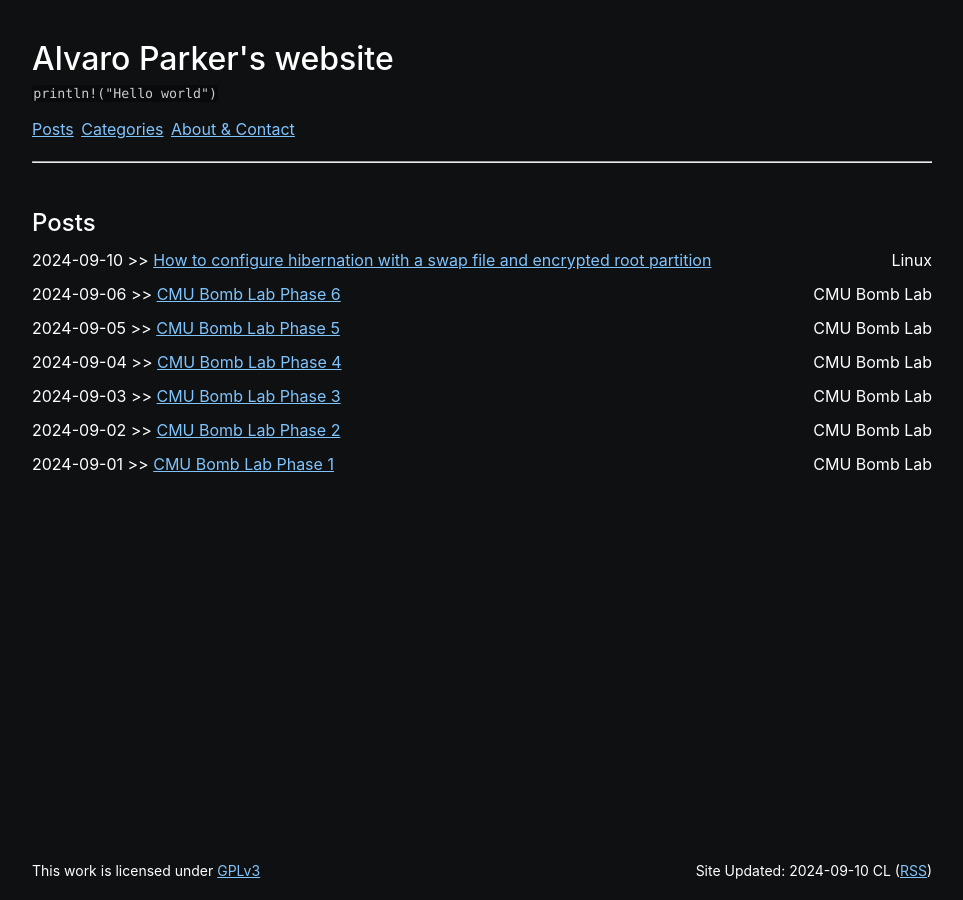
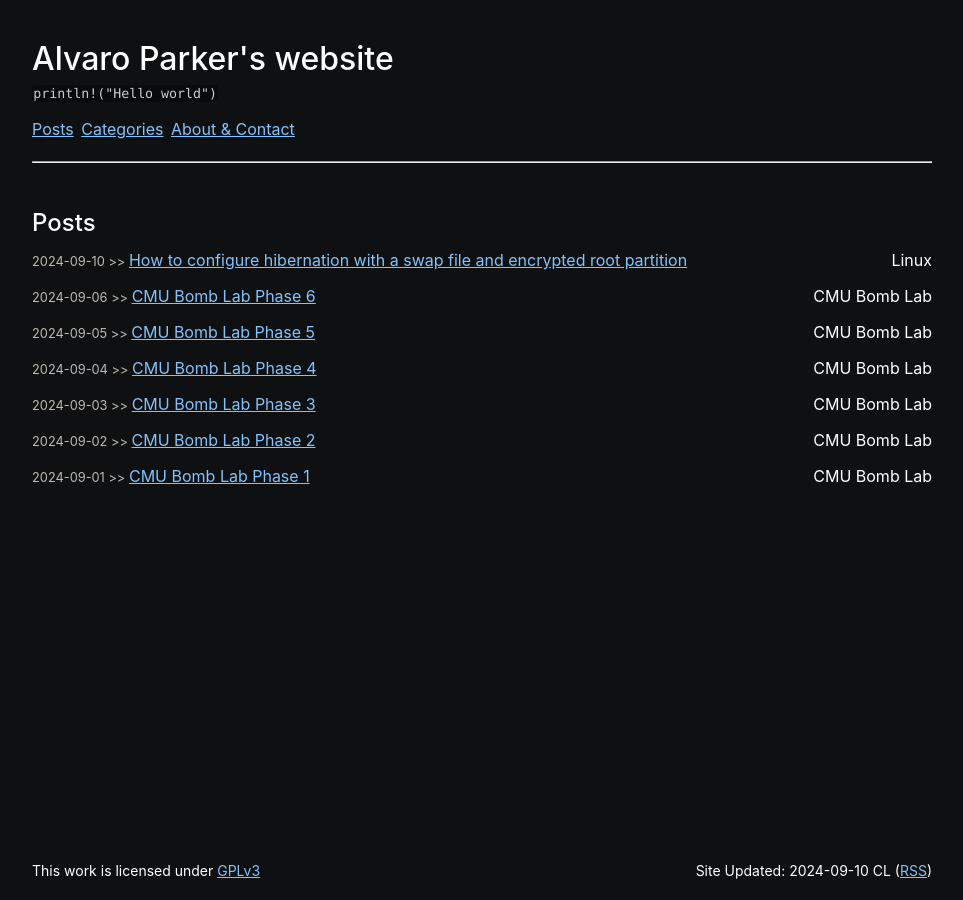
Before and after one commit to AlvaroParker/alvaroparker.github.io, a Jekyll site: the page built from posts/index.html, in a window 1280 px wide. Shown: the whole page, without its empty margins (158-1121 px from the left). Built offline with Jekyll 4.4.1, drawn with Linux system fonts in a browser that asks for light colours; the list of posts is cut into pages by our own code.

Commit message:
Better style

```diff
--- a/_sass/mobile.scss
+++ b/_sass/mobile.scss
@@ -1,11 +1,27 @@
 @media only screen and (max-width: 479px) {
-
   // Hide clutter elements on mobile
-  .mobile-hide{ display: none !important; }
+  .mobile-hide {
+    display: none !important;
+  }
 
   // Don't split footer text
-  .footer-text{ float: left !important;}
+  .footer-text {
+    float: left !important;
+  }
 
   // Phone Friendly Margarine ;)
-  html {margin: 1em !important;}
+  html {
+    margin: 1em !important;
+  }
 }
+/* Hide on desktop, show on mobile */
+.desktop-hide {
+  display: none;
+}
+
+@media only screen and (max-width: 479px) {
+  /* Show on mobile */
+  .desktop-hide {
+    display: block;
+  }
+}
--- a/_sass/page.scss
+++ b/_sass/page.scss
@@ -9,6 +9,11 @@ html {
 
 body {
   font-family: "Inter";
+}
+
+.date {
+  color: #c0bab2;
+  font-size: 0.8em;
 }
 
 /* 03 Spacing */
--- a/categories/index.html
+++ b/categories/index.html
@@ -8,7 +8,7 @@ title: Blog categories
 <h3 class="category-header"><b>{{category | first}}</b></h3>
 {% for post in category[1] limit:6 %}
 <span class="post-item"
-  >{{ post.date | date: '%Y-%m-%d' }} >>
+  ><span class="date">{{ post.date | date: '%Y-%m-%d' }} >></span>
   <a href="{{ post.url }}">{{ post.title }}</a></span
 >
 {% endfor %}
--- a/posts/index.html
+++ b/posts/index.html
@@ -7,8 +7,9 @@ pagination:
 
 <h2>Posts</h2>
 {% for post in site.posts %}
+<span class="desktop-hide date">{{ post.date | date: '%Y-%m-%d' }}</span>
 <span class="post-item"
-  ><span class="mobile-hide"> {{ post.date | date: '%Y-%m-%d' }} >> </span
+  ><span class="mobile-hide date"> {{ post.date | date: '%Y-%m-%d' }} >> </span
   ><a href="{{ post.url }}">{{ post.title }}</a
   ><span class="float-right mobile-hide">{{ post.categories }}</span></span
 >
```
